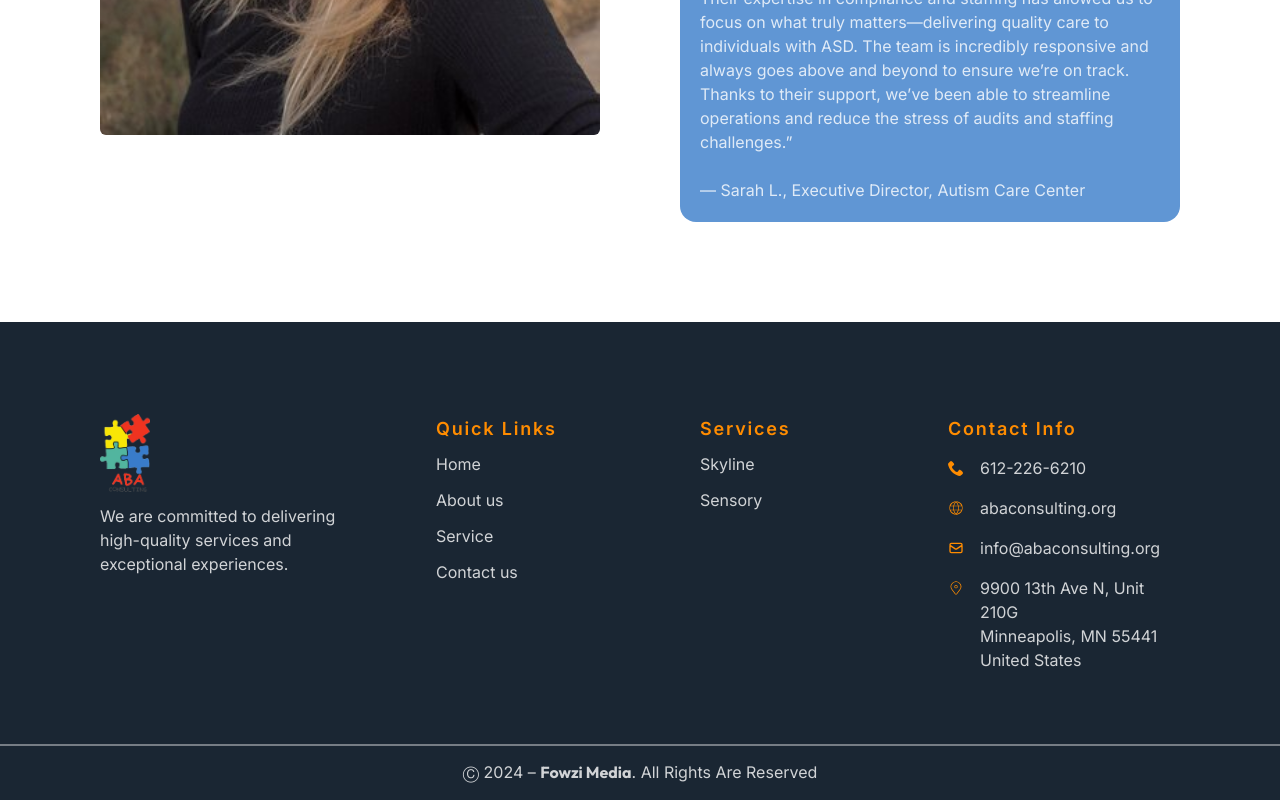
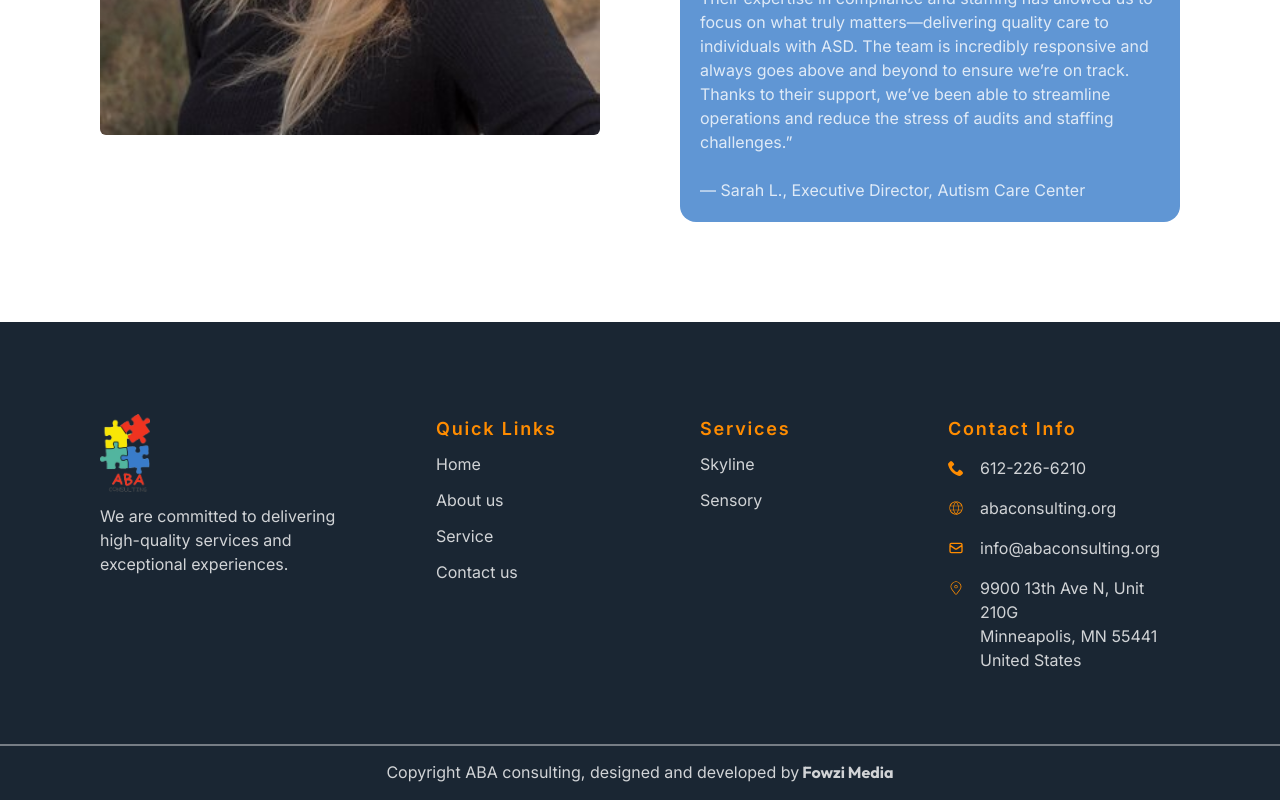
Before and after one commit to mahimnxt23/ABA-Consultancy-Copy, a React (Vite) app: page / in a window 1280 px wide. Shown: the part 2900-3700 px from the top of the page. Built offline with nearby package versions, Linux system fonts and the light colour scheme.

Commit message:
footer update

```diff
--- a/src/ClientSide/Shared/Footer/Footer.jsx
+++ b/src/ClientSide/Shared/Footer/Footer.jsx
@@ -165,7 +165,7 @@ const Footer = () => {
 								<nav className="list-none mb-10">
 									<li className="mb-3">
 										<Link
-                      to="/service#assistance"
+											to="https://skylinemn.org/"
 											className="text-[#FFFFFFCC]/[.8] font-normal font-inter"
 										>
 											{/* Compliance Assistance */}
@@ -174,7 +174,7 @@ const Footer = () => {
 									</li>
 									<li className="mb-3">
 										<Link
-                      to="/service#solutions"
+											to="https://sensoryspeechandot.com/"
 											className="text-[#FFFFFFCC]/[.8] font-normal font-inter"
 										>
 											{/* Staffing Solutions */}
@@ -303,7 +303,7 @@ const Footer = () => {
 								<nav className="list-none mb-0 md:mb-10 ">
 									<li className="mb-2">
 										<Link
-                      to="/service#assistance"
+											to="https://skylinemn.org/"
 											className="text-[#FFFFFFCC]/[.8] font-normal"
 										>
 											Skyline
@@ -311,7 +311,7 @@ const Footer = () => {
 									</li>
 									<li className="mb-2">
 										<Link
-                      to="/service#solutions"
+											to="https://sensoryspeechandot.com/"
 											className="text-[#FFFFFFCC]/[.8] font-normal"
 										>
 											Sensory
@@ -376,12 +376,10 @@ const Footer = () => {
 					<div className="self-stretch absolute inset-x-0  h-[0px] border border-white/40"></div>
 					<div className="self-stretch text-center text-white/80 ">
 						<p className="bodyText font-inter pt-4">
-              {" "}
-              Ⓒ 2024 –{" "}
+							Copyright ABA consulting, designed and developed by
 							<a href="https://fowzimedia.com">
-                <span className="font-bold font-outfit">Fowzi Media</span>
+								<span className="font-bold font-outfit"> Fowzi Media</span>
 							</a>
-              . All Rights Are Reserved
 						</p>
 					</div>
 				</div>
```
Lines whose indentation alone changed are shown as unchanged.
